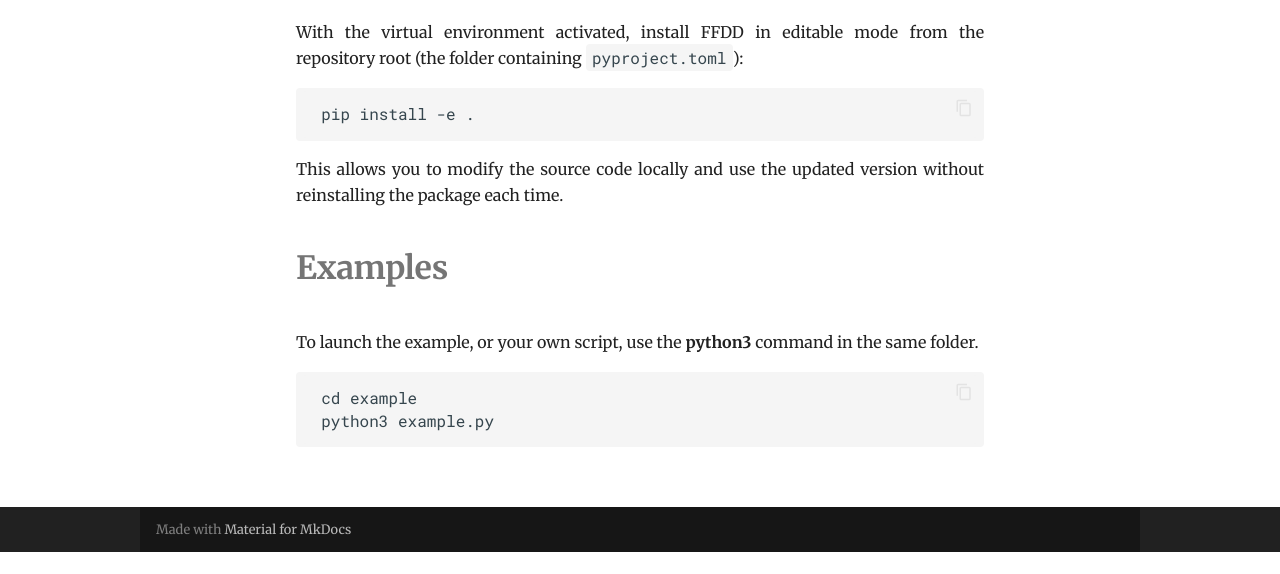
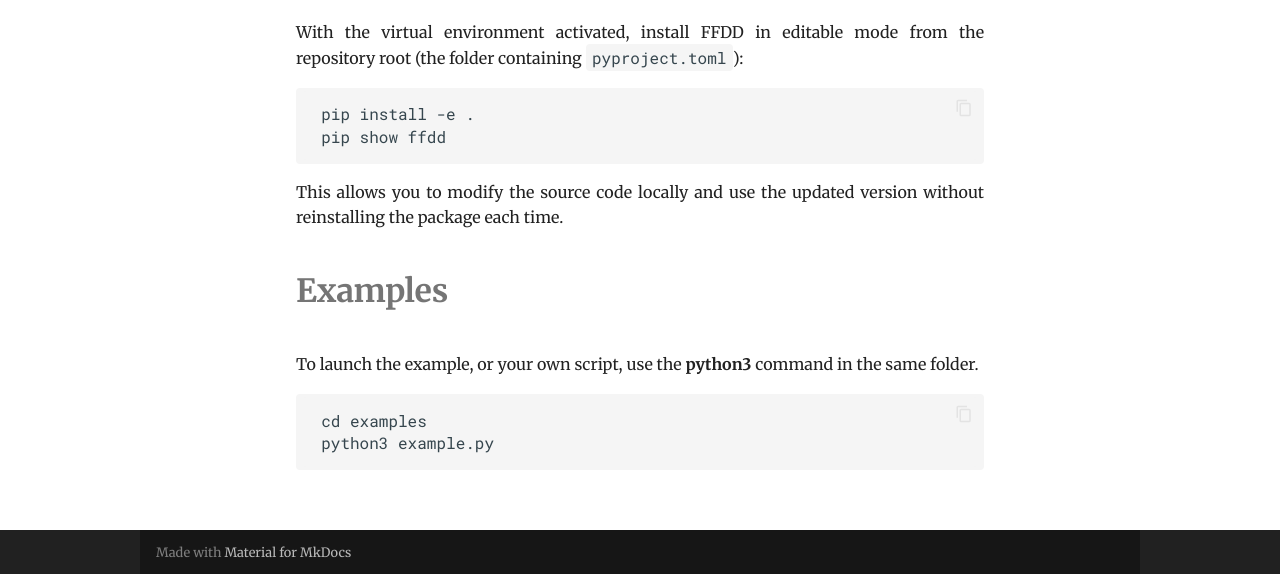
Before and after one commit to baptistefraisse/ffdd, a plain HTML site: page installation/index.html in a window 1280 px wide. Shown: the part 711-1285 px from the top of the page. Before the commit the page ends 1263 px from the top, so only its background shows below. Drawn offline with nearby package versions, Linux system fonts and the light colour scheme; no server answers.

Commit message:
Deployed 99f6e54 with MkDocs version: 1.6.1

```diff
--- a/installation/index.html
+++ b/installation/index.html
@@ -449,11 +449,12 @@ pip install -r requirements.txt
 <h1 id="use">Use</h1>
 <p>With the virtual environment activated, install FFDD in editable mode from the repository root (the folder containing <code>pyproject.toml</code>):</p>
 <pre><code class="language-bash">pip install -e .
+pip show ffdd
 </code></pre>
 <p>This allows you to modify the source code locally and use the updated version without reinstalling the package each time.</p>
 <h1 id="examples">Examples</h1>
 <p>To launch the example, or your own script, use the <strong>python3</strong> command in the same folder.</p>
-<pre><code class="language-bash">cd example
+<pre><code class="language-bash">cd examples
 python3 example.py
 </code></pre>
 
```
Also changed, not shown: search/search_index.json (+1 -1 lines).
